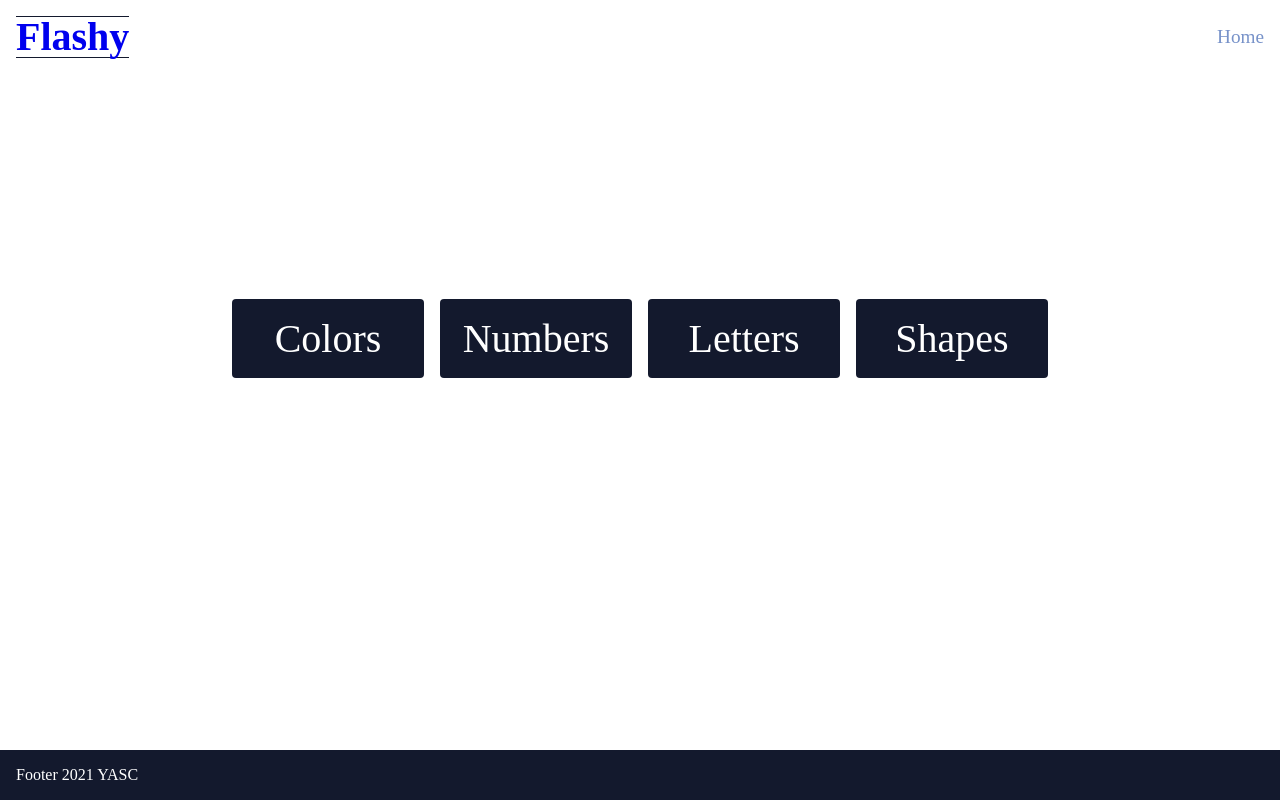
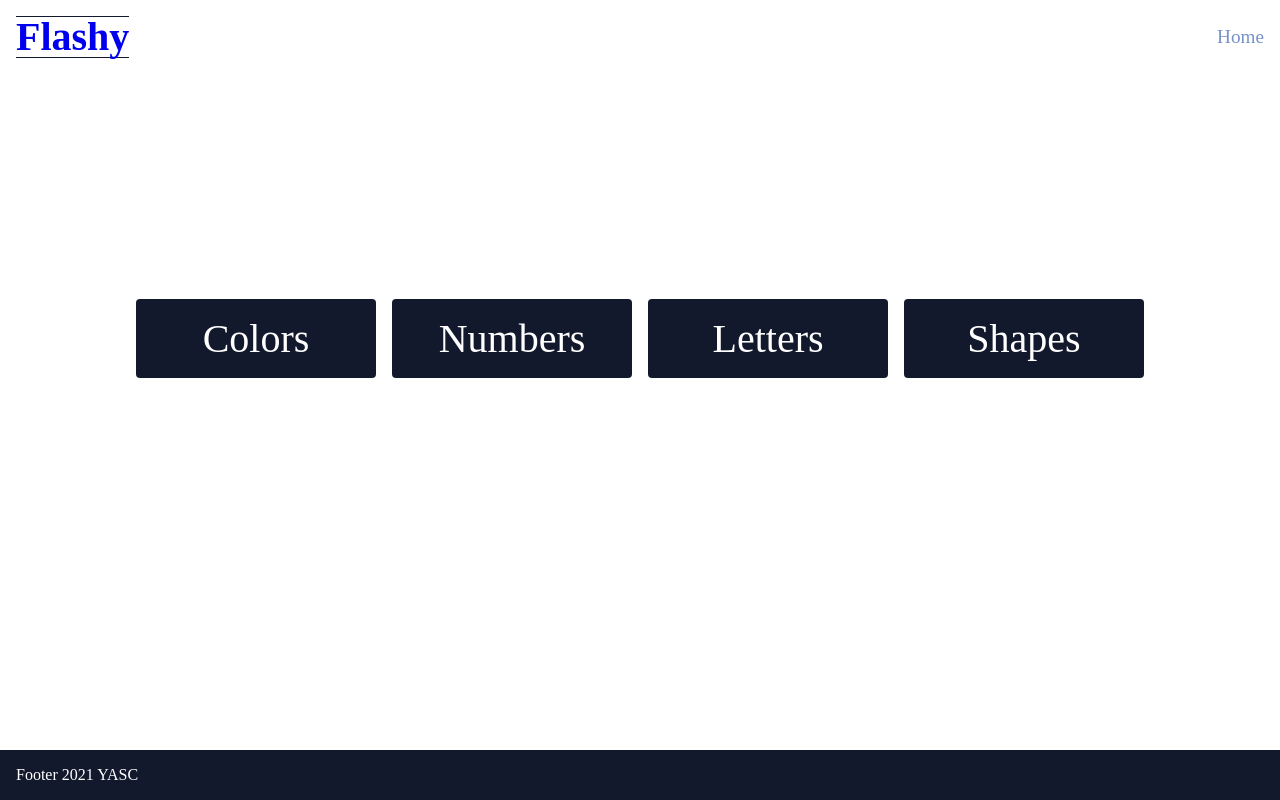
Before and after one commit to gbsimon87/flashy-react, a React (Create React App) app: page / in a window 1280 px wide. Built offline with nearby package versions, Linux system fonts and the light colour scheme.

Commit message:
increase homepage links min-width

```diff
--- a/src/index.css
+++ b/src/index.css
@@ -262,7 +262,7 @@ article.nextSlide {
 }
 
 .home .section__body .game a {
-  min-width: 12rem;
+  min-width: 15rem;
   display: flex;
   justify-content: center;
   background: var(--clr-primary-5);
```
